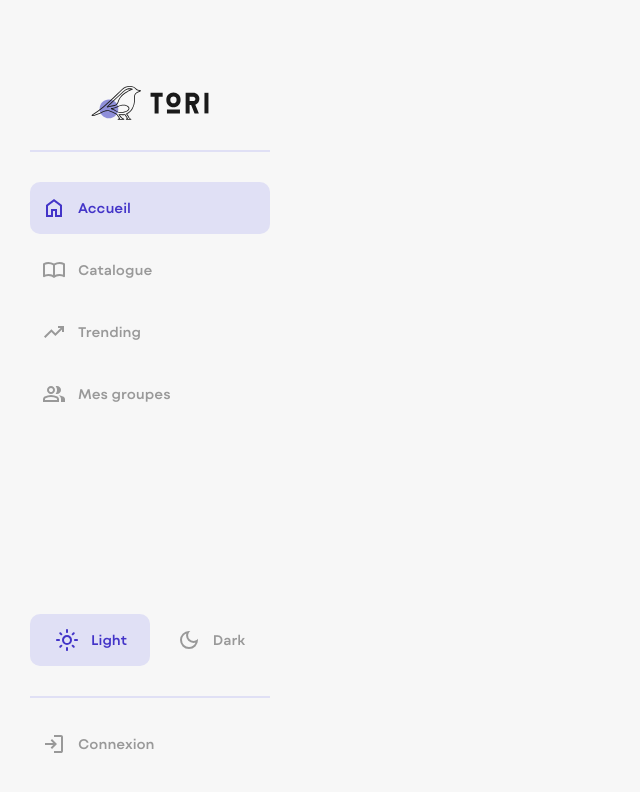
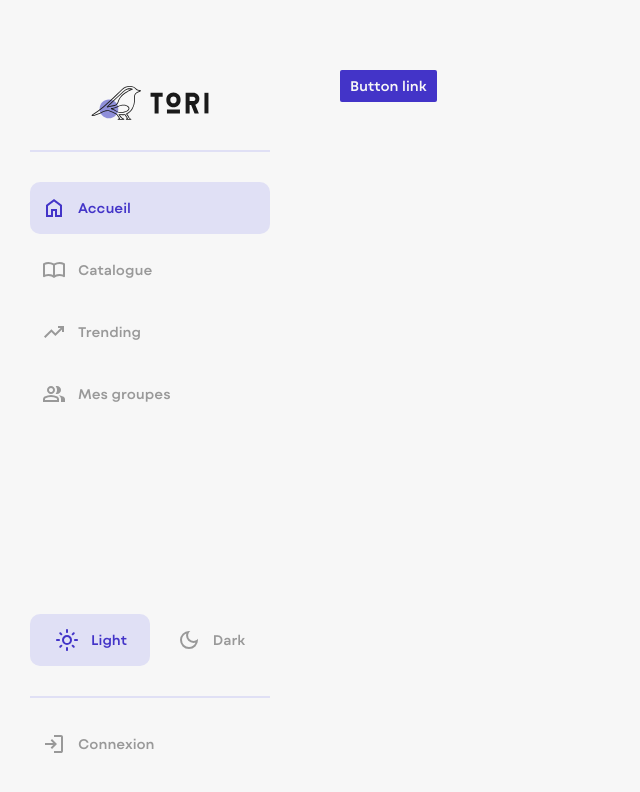
Before and after one commit to AxelHuon/tori-next-ts, a Next.js app: page / in a window 1280 px wide. Shown: the top 792 px of the page, without its empty margins (0-640 px from the left). Built offline with nearby package versions, Linux system fonts and the light colour scheme; no server answers.

Commit message:
test vercel merging

```diff
--- /dev/null
+++ b/components/Atomes/Buttons/ButtonLink/ButtonLink.tsx
@@ -0,0 +1,43 @@
+import { Colors } from '@/theme/DesignSystem/Colors';
+import Link from 'next/link';
+import React from 'react';
+import styled from 'styled-components';
+import { TextTypesStyles } from '../../TextStyled/TextStyled.style';
+
+interface ButtonLinkProps {
+  href: string;
+  label: string;
+  color?: string;
+  bgcolor?: string;
+  icon?: React.ReactNode;
+}
+
+const ButtonLinkStyled = styled(Link)<ButtonLinkProps>`
+  text-decoration: none;
+  color: ${(props) => props.color || Colors.GRAY_25};
+  background-color: ${(props) => props.bgcolor || Colors.GRAY_25};
+  border-radius: 2px;
+  padding: 5px 10px;
+  display: inline-flex;
+  ${TextTypesStyles.Button14}
+`;
+
+const ButtonLink: React.FC<ButtonLinkProps> = ({
+  label,
+  color = Colors.GRAY_25,
+  bgcolor = Colors.PRIMARY,
+  icon,
+  href,
+}) => {
+  const commonProps = {
+    label,
+    color,
+    bgcolor,
+    icon,
+    href,
+  };
+
+  return <ButtonLinkStyled {...commonProps}>{label}</ButtonLinkStyled>;
+};
+
+export default ButtonLink;
--- a/components/Atomes/ButtonSideBar/ButtonSideBar.tsx
+++ b/components/Atomes/Buttons/ButtonSideBar/ButtonSideBar.tsx
@@ -5,8 +5,8 @@ import Image from 'next/image';
 import Link from 'next/link';
 import React from 'react';
 import styled from 'styled-components';
-import { TextTypesStyles } from '../TextStyled/TextStyled.style';
-import WrapperIcon from '../WrapperIcon/WrapperIcon';
+import { TextTypesStyles } from '../../TextStyled/TextStyled.style';
+import WrapperIcon from '../../WrapperIcon/WrapperIcon';
 import { ButtonSideBarBaseStyle } from './ButtonSideBar.style';
 
 export interface ButtonSideBarProps {
--- a/layouts/SideBar/SideBar.tsx
+++ b/layouts/SideBar/SideBar.tsx
@@ -13,7 +13,7 @@ import { usePathname } from 'next/navigation';
 import React, { useEffect, useState } from 'react';
 import styled from 'styled-components';
 import ButtonChangeTheme from '../../components/Atomes/Buttons/ButtonChangeTheme/ButtonChangeTheme';
-import ButtonSideBar from '../../components/Atomes/ButtonSideBar/ButtonSideBar';
+import ButtonSideBar from '../../components/Atomes/Buttons/ButtonSideBar/ButtonSideBar';
 
 const Container = styled.aside`
   height: 100vh;
--- a/src/app/page.tsx
+++ b/src/app/page.tsx
@@ -1,8 +1,13 @@
 'use client';
 import React from 'react';
+import ButtonLink from '../../components/Atomes/Buttons/ButtonLink/ButtonLink';
 
 const HomePage: React.FC = () => {
-  return <></>;
+  return (
+    <>
+      <ButtonLink href={'/'} label={'Button link'} />
+    </>
+  );
 };
 
 export default HomePage;
```
Also changed, not shown: components/Atomes/Buttons/ButtonSideBar/ButtonSideBar.style.ts (renamed from components/Atomes/ButtonSideBar/ButtonSideBar.style.ts).
